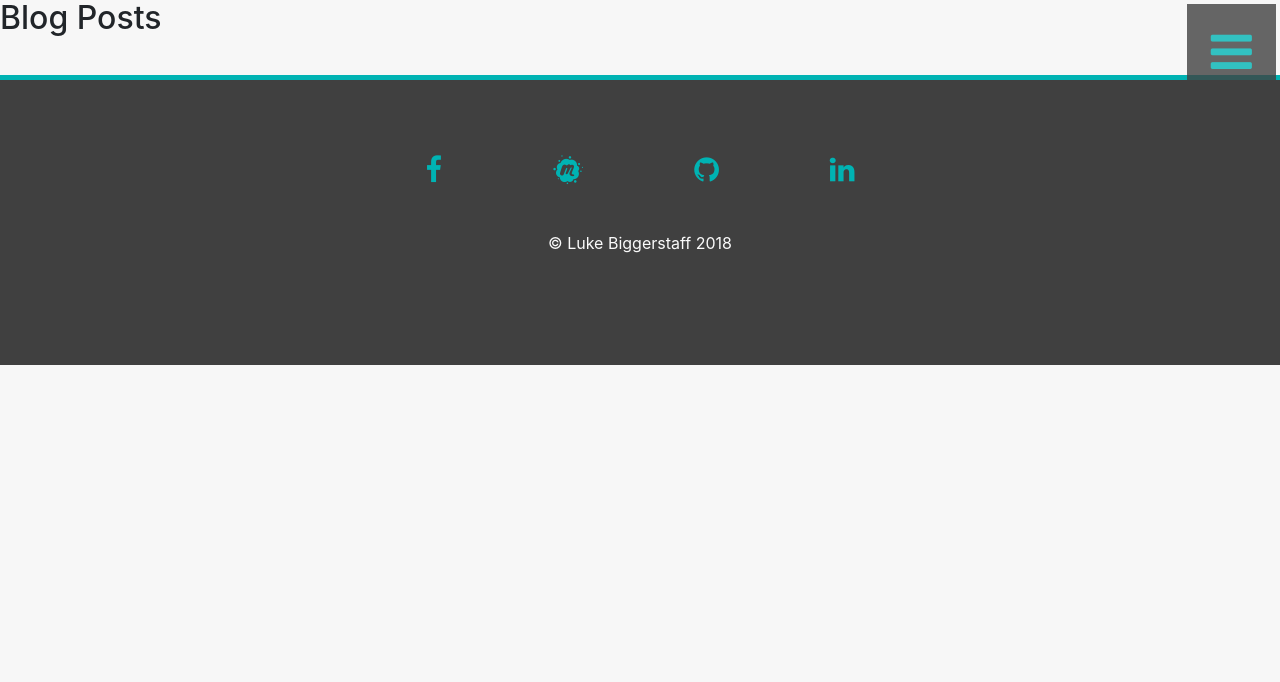
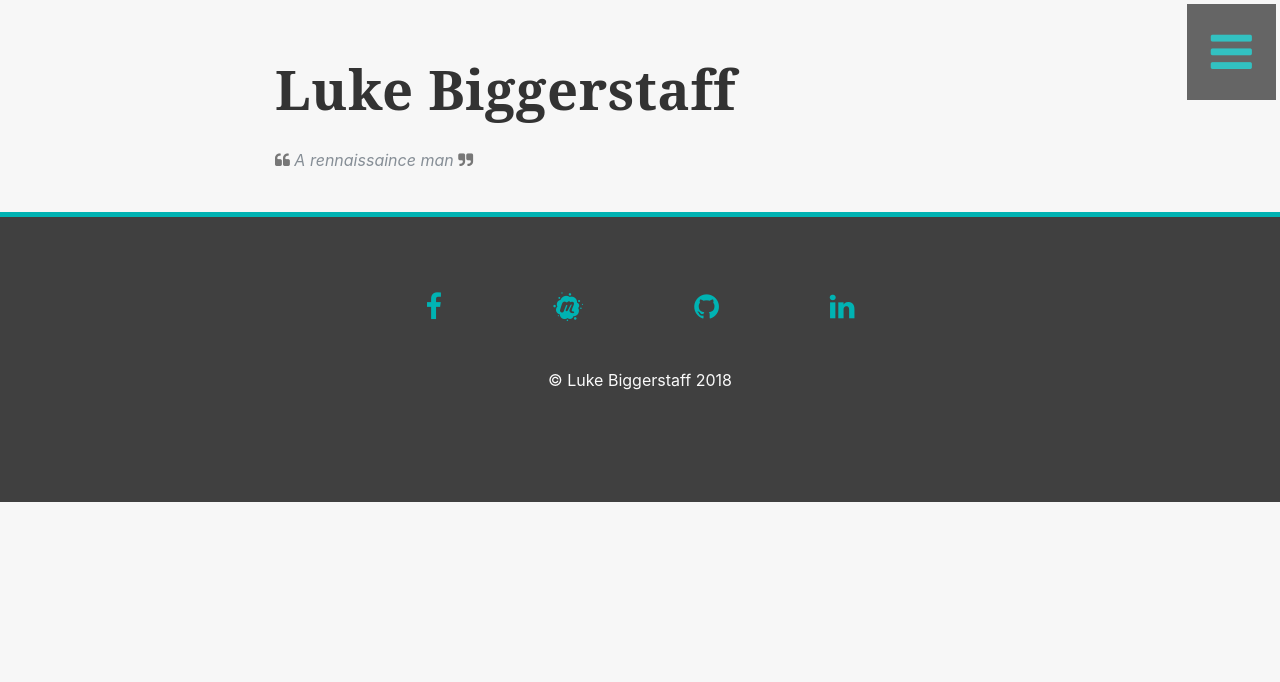
Before and after one commit to lukebiggerstaff/YADBlog, a Django app: page / in a window 1280 px wide. Shown: the top 682 px of the page. Run offline with Django 3.2, Linux system fonts and the light colour scheme; data that the repository does not hold is empty; some libraries are stand-ins or nearby versions.

Commit message:
rearranged the template for post-list page

```diff
--- a/yadblog/blog/templates/blog/post_list.html
+++ b/yadblog/blog/templates/blog/post_list.html
@@ -1,16 +1,35 @@
 {% extends "./base.html" %}
 
 {% block title %}
-  post_list.html
+  Luke Biggerstaff
 {% endblock title %}
 
 {% block body %}
- <h2>Blog Posts</h2>
 
- {% for post in posts %}
- <h4 style="display:inline-block;text-align:center"><a href=" {% url "post-detail" post.slug %}">{{ post.title }}</a></h4>
- <h4 style="display:inline-block;text-align:center;font-color:gray;font-size:0.8em;">{{ post.published_date }}</h4>
- <br><br>
- {% endfor %}
+
+<div class="container">
+
+  <div class="row">
+    <div class="col-md-8 m-auto">
+      <h1 class="heading main-heading">Luke Biggerstaff</h1>
+      <i class="fa fa-quote-left quote"></i>
+      <cite class="text-muted">A rennaissaince man</cite>
+      <i class="fa fa-quote-right quote"></i>
+      {% for post in posts %}
+      <div class="card post-card">
+        <div class="card-title">
+          <a href="{% url 'post-detail' post.slug  %}">
+            <h2 class="heading sub-heading">{{ post.title|title }}</h2>
+          </a>
+        </div>
+        <div class="card-body">
+          <p class="body-paragraph">Adipisicing assumenda beatae incidunt sunt nihil nemo. Iusto inventore sed iusto at quia laborum vel perspiciatis doloremque magni odio id. Perspiciatis illo cupiditate explicabo labore officiis fugit ea esse consectetur? Explicabo adipisci dolore culpa numquam quis laborum dolor consequatur. Porro illum accusamus blanditiis optio odit velit. Voluptates debitis tenetur inventore.</p>
+        </div>
+      </div>
+      {% endfor %}
+    </div>
+  </div>
+
+</div>
 
 {% endblock body %}
```
